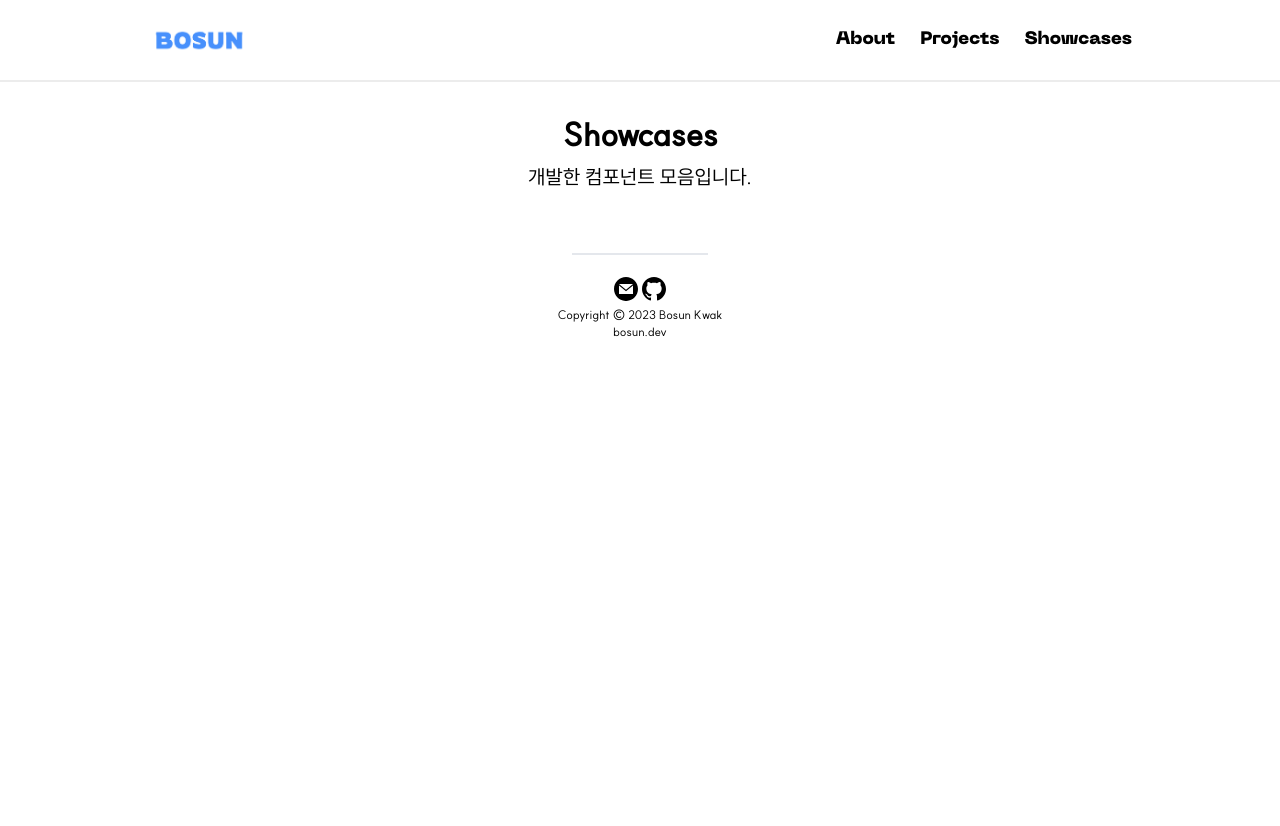
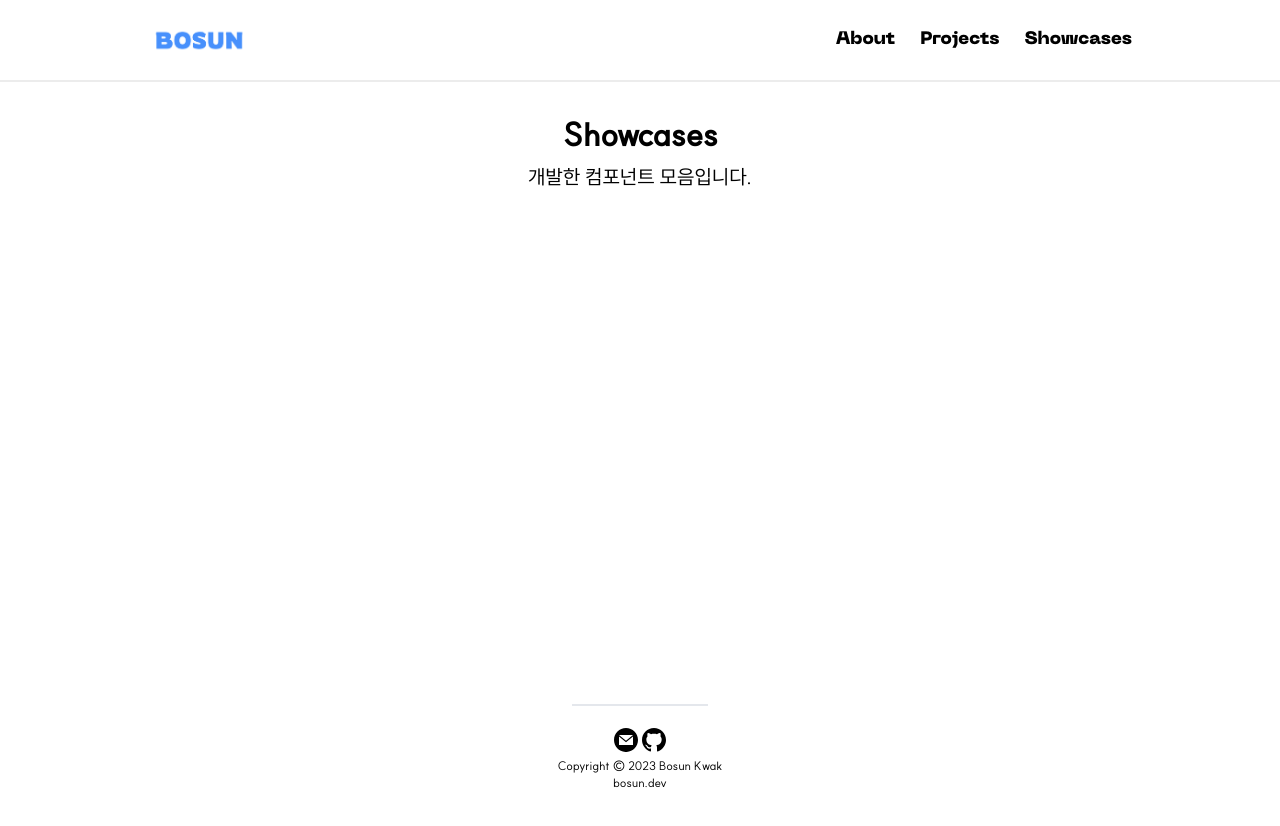
Before and after one commit to 0214kbs/bosun.dev, a Next.js app: page /showcases in a window 1280 px wide. Shown: the top 826 px of the page. Before the commit the page ends 800 px from the top, so only its background shows below. Built offline with nearby package versions, Linux system fonts and the light colour scheme.

Commit message:
Feat: content 최소 높이 지정

```diff
--- a/src/app/layout.tsx
+++ b/src/app/layout.tsx
@@ -14,7 +14,7 @@ export default function RootLayout({ children }: { children: React.ReactNode })
 				<body>
 					<StyledComponentsRegistry>
 						<Navbar />
-						{children}
+						<div style={{ minHeight: "80vh" }}>{children}</div>
 						<Footer />
 					</StyledComponentsRegistry>
 				</body>
```
